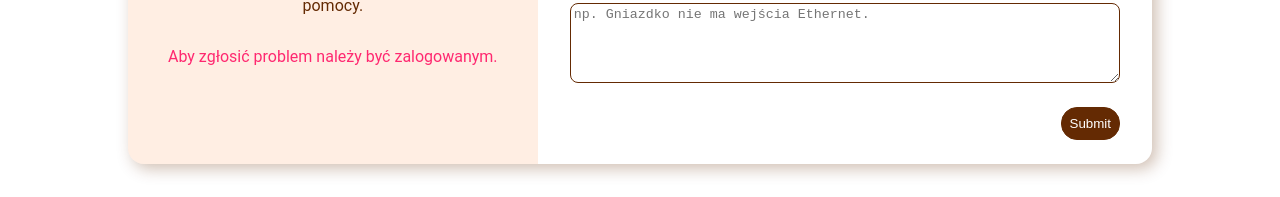
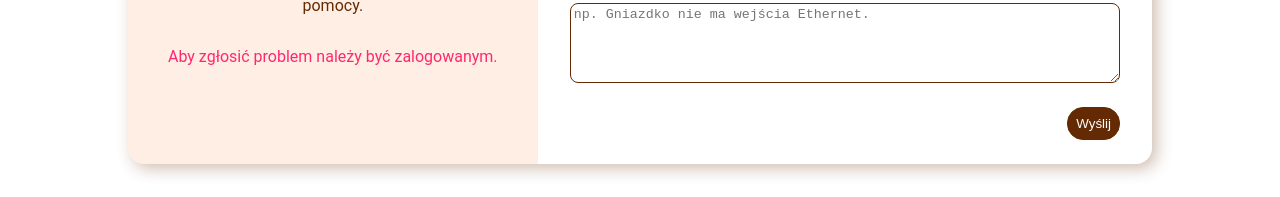
Before and after one commit to PatrykSiekierski/Dorm-Assist, a React (Vite) app in the folder dorm-assist-website/: page /report in a window 1280 px wide. Shown: the part 384-581 px from the top of the page. Built offline with nearby package versions, Linux system fonts and the light colour scheme; no server answers; a web font is replaced by a local one.

Commit message:
Small visual changes

```diff
--- a/dorm-assist-website/src/components/Report/form.jsx
+++ b/dorm-assist-website/src/components/Report/form.jsx
@@ -86,7 +86,7 @@ export default function Form() {
         ></textarea>
       </div>
       <button type="submit" id="submit-button">
-        Submit
+        Wyślij
       </button>
     </form>
   );
--- a/dorm-assist-website/src/components/Utils/authService.js
+++ b/dorm-assist-website/src/components/Utils/authService.js
@@ -1,6 +1,6 @@
 import axios from "axios";
 
-export async function isAdmin(token) {
+export async function isAdmin() {
   const tokenn = localStorage.getItem("token");
   try {
     const response = await axios({
--- a/dorm-assist-website/src/styles/AdminPanel/_mainWindow.scss
+++ b/dorm-assist-website/src/styles/AdminPanel/_mainWindow.scss
@@ -7,6 +7,7 @@
     width: 100%;
     height: auto;
     overflow: auto;
+    min-width: 600px;
 
     &::-webkit-scrollbar {
       width: 1.4rem;
```
